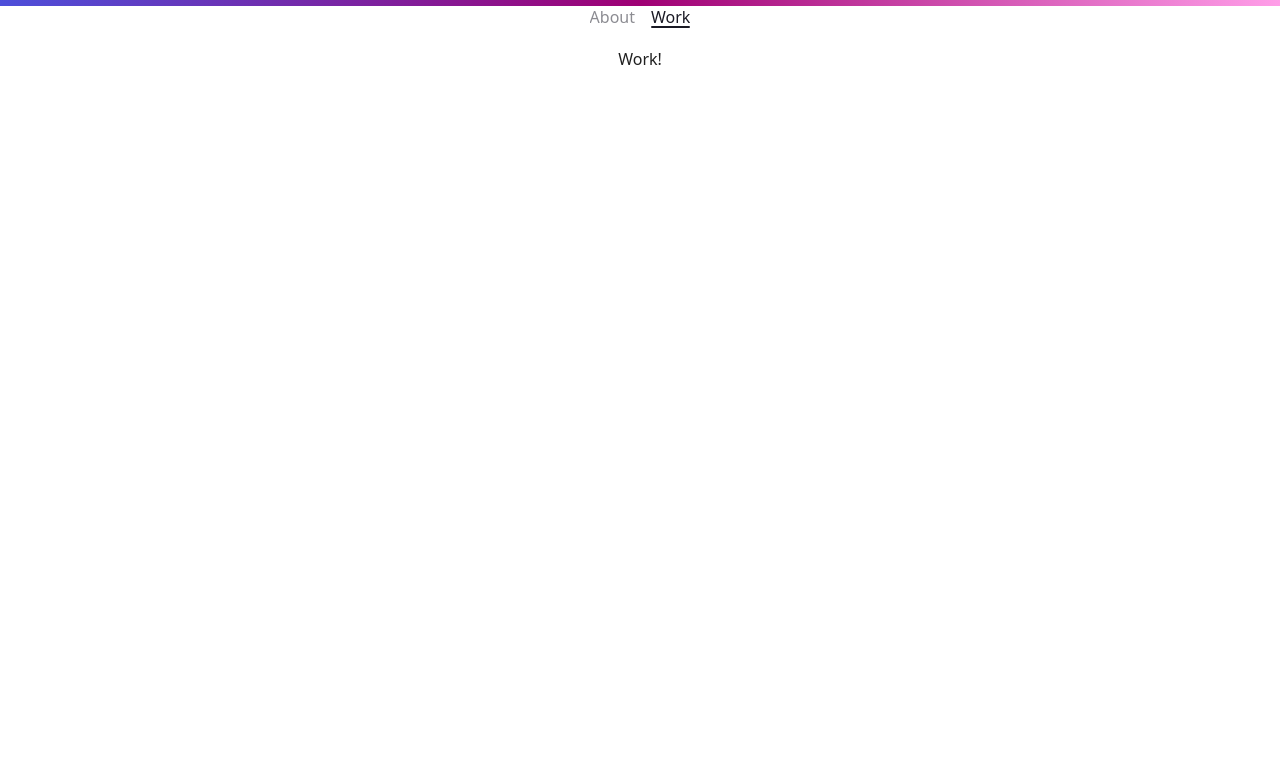
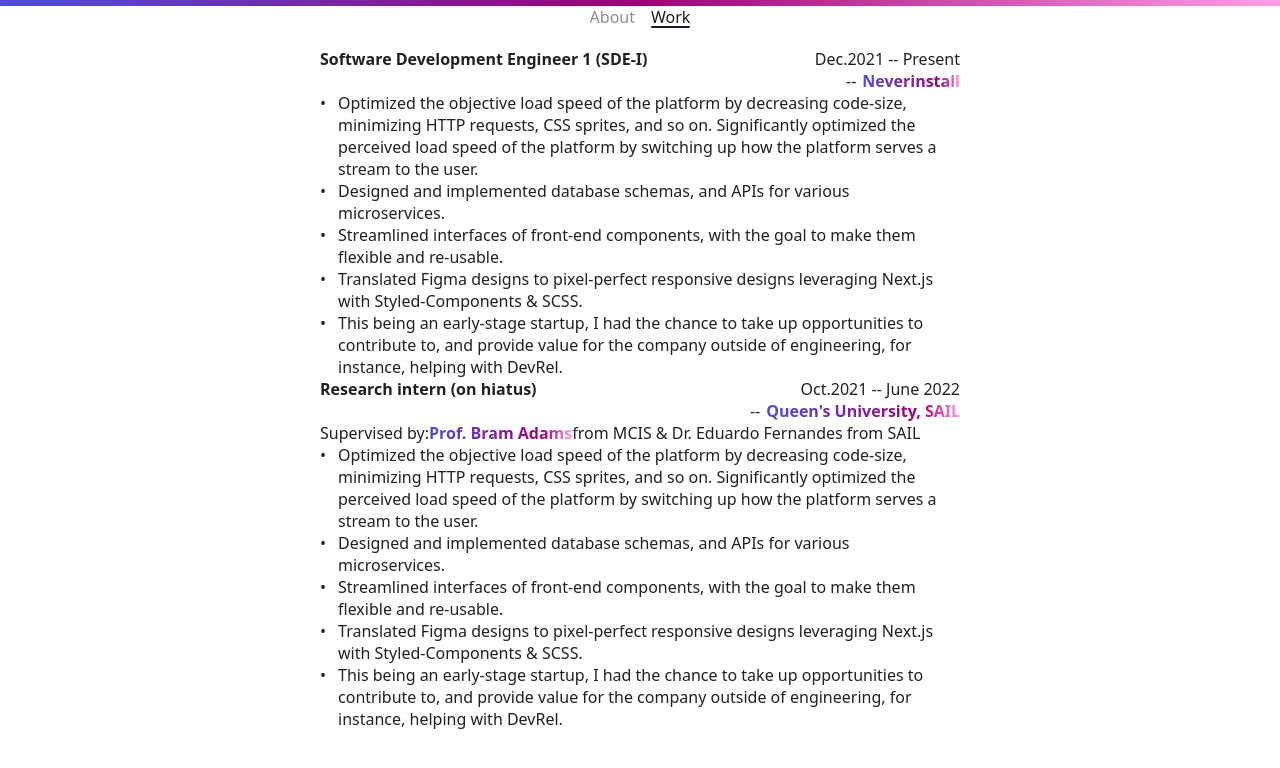
Before and after one commit to Yug34/portfolio-new, a Next.js app: page /work in a window 1280 px wide. Shown: the top 768 px of the page. Built offline with nearby package versions, Linux system fonts and the light colour scheme.

Commit message:
:lipstick: feat(workpage): added work exp

```diff
--- a/components/Common/Hover/index.tsx
+++ b/components/Common/Hover/index.tsx
@@ -12,7 +12,7 @@
     monoLineGradient?: string;
     currentActiveTextGradient?: string;
     currentInactiveTextGradient?: string;
-    fontWeight?: number;
+    fontWeight?: number | string;
 }
 
 const HoverButton = styled.div<HoverProps>`
@@ -22,7 +22,7 @@
   background: ${(props) => props.monoState ? (props.monoTextGradient || props.monoLineGradient || "linear-gradient(90deg, rgba(77,79,218,1) 0%, rgba(159,0,116,1) 80%, rgba(255,158,232,1) 100%)") : (props.isCurrent ? (props.currentActiveTextGradient || '#191924') : (props.currentInactiveTextGradient || '#8C8C92'))};
   -webkit-background-clip: text;
   -webkit-text-fill-color: transparent;
-  font-weight: ${(props) => props.fontWeight || 500};
+  font-weight: ${(props) => props.fontWeight ? (typeof props.fontWeight === "string" ? (parseInt(props.fontWeight)) : props.fontWeight) : 500};
 
   &:after {
     content: '';
@@ -89,5 +89,5 @@
         </>
     ) : (
         <HoverButton {...props}>{children}</HoverButton>
-    )
-}
+    );
+};
--- a/components/WorkPage/index.tsx
+++ b/components/WorkPage/index.tsx
@@ -1,8 +1,119 @@
+import styled from "styled-components";
+import {Hover} from "../Common/Hover";
+
+const Title = styled.div`
+  font-weight: 600;
+`;
+
+const TitleContainer = styled.div`
+  width: 100%;
+  display: flex;
+  justify-content: space-between;
+`;
+
+const Date = styled.div``;
+
+const CompanyNameContainer = styled.div`
+  width: 100%;
+  display: flex;
+  justify-content: flex-end;
+  column-gap: 6px;
+`;
+
+const WorkContent = styled.div`
+  margin-left: 12px;
+`;
+
+const Work = styled.div`
+  width: 100%;
+  display: flex;
+  flex-direction: column;
+  justify-content: flex-start;
+`;
+
+interface WorkItem {
+    title: string;
+    date: string;
+    linkedCompany?: boolean;
+    linkedCompanyUrl?: string;
+    companyName: string;
+    workStuff: string[];
+    supervisors?: JSX.Element;
+}
+
+const workExp: WorkItem[] = [
+    {
+        title: "Software Development Engineer 1 (SDE-I)",
+        date: "Dec.2021 -- Present",
+        linkedCompany: true,
+        linkedCompanyUrl: 'https://neverinstall.com',
+        companyName: 'Neverinstall',
+        workStuff: [
+            "Optimized the objective load speed of the platform by decreasing code-size, minimizing HTTP requests, CSS sprites, and so on. Significantly optimized the perceived load speed of the platform by switching up how the platform serves a stream to the user.",
+            "Designed and implemented database schemas, and APIs for various microservices.",
+            "Streamlined interfaces of front-end components, with the goal to make them flexible and re-usable.",
+            "Translated Figma designs to pixel-perfect responsive designs leveraging Next.js with Styled-Components & SCSS.",
+            "This being an early-stage startup, I had the chance to take up opportunities to contribute to, and provide value for the company outside of engineering, for instance, helping with DevRel."
+        ]
+    },
+    {
+        title: "Research intern (on hiatus)",
+        date: "Oct.2021 -- June 2022",
+        linkedCompany: true,
+        linkedCompanyUrl: 'https://sail.cs.queensu.ca/members.html',
+        companyName: "Queen's University, SAIL",
+        workStuff: [
+            "Optimized the objective load speed of the platform by decreasing code-size, minimizing HTTP requests, CSS sprites, and so on. Significantly optimized the perceived load speed of the platform by switching up how the platform serves a stream to the user.",
+            "Designed and implemented database schemas, and APIs for various microservices.",
+            "Streamlined interfaces of front-end components, with the goal to make them flexible and re-usable.",
+            "Translated Figma designs to pixel-perfect responsive designs leveraging Next.js with Styled-Components & SCSS.",
+            "This being an early-stage startup, I had the chance to take up opportunities to contribute to, and provide value for the company outside of engineering, for instance, helping with DevRel."
+        ],
+        supervisors: (
+            <div style={{width: '100%', display: 'flex', flexWrap: 'nowrap'}}>
+                Supervised by: <Hover externalHref="true" href="https://scholar.google.com/citations?user=XS9QH_UAAAAJ&hl=en&oi=ao" monoState fontWeight="600">Prof. Bram Adams</Hover> from MCIS & Dr. Eduardo Fernandes from SAIL
+            </div>
+        )
+    }
+];
+
 const WorkPage = () => {
     return (
-        <div>
-            Work!
-        </div>
+        <>
+            {workExp.map((work) => (
+                <>
+                    <TitleContainer>
+                        <Title>{work.title}</Title>
+                        <Date>{work.date}</Date>
+                    </TitleContainer>
+                    <CompanyNameContainer>
+                        {"--"}
+                        {work.linkedCompany ? (
+                            <Hover
+                                externalHref={true}
+                                href={work.linkedCompanyUrl}
+                                monoState
+                                fontWeight={600}
+                            >
+                                {work.companyName}
+                            </Hover>
+                        ) : (
+                            <>{work.companyName}</>
+                        )}
+                    </CompanyNameContainer>
+                    {work.supervisors && (
+                        work.supervisors
+                    )}
+                    <Work>
+                        {work.workStuff.map((item) => (
+                            <div style={{display: 'flex'}}>
+                                •<WorkContent dangerouslySetInnerHTML={{__html: item}}/>
+                            </div>
+                        ))}
+                    </Work>
+                </>
+            ))}
+        </>
     );
 };
 
--- a/pages/work.tsx
+++ b/pages/work.tsx
@@ -2,7 +2,7 @@
 import WorkPage from "../components/WorkPage";
 
 const Work: NextPage = () => {
-    return (<WorkPage/>);
+    return <WorkPage/>;
 };
 
 export default Work;
```
